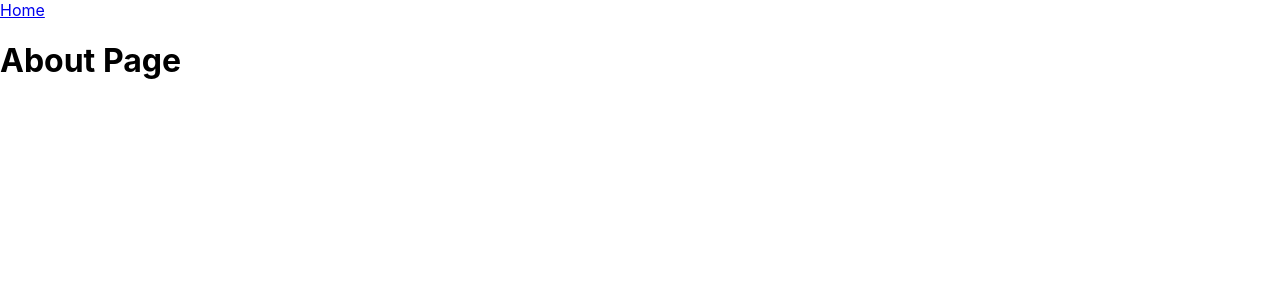
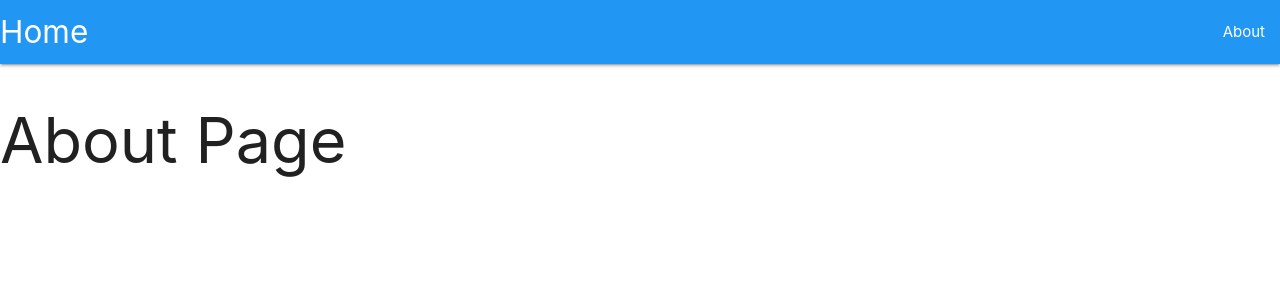
Before and after one commit to web-development2017/heroku_book_app, a React (Create React App) app: page /about in a window 1280 px wide. Shown: the top 300 px of the page. Built offline with nearby package versions, Linux system fonts and the light colour scheme.

Commit message:
check materialize css works

```diff
--- a/package.json
+++ b/package.json
@@ -6,6 +6,7 @@
     "@testing-library/jest-dom": "^5.11.9",
     "@testing-library/react": "^11.2.3",
     "@testing-library/user-event": "^12.6.2",
+    "materialize-css": "^1.0.0",
     "react": "^17.0.1",
     "react-dom": "^17.0.1",
     "react-router-dom": "^5.2.0",
--- a/src/About.js
+++ b/src/About.js
@@ -2,8 +2,19 @@
 function About(){
     return (
         <>
-            <Link to="/">Home</Link>
+        <header className="Navbar">
+            <nav className="blue">
+                <div className="nav-wrapper">
+                    <Link to="/" className="brand-logo left">Home</Link>
+                    <ul id="nav-mobile" className="right hide-on-med-and-down">
+                        <li><Link to="/about" className="right">About</Link></li>
+                    </ul>
+                </div>
+            </nav>
+
             <h1>About Page</h1>
+        </header>
+
         </>
     );
 }
--- a/src/App.js
+++ b/src/App.js
@@ -1,3 +1,4 @@
+import 'materialize-css/dist/css/materialize.min.css';
 import About from './About';
 import Home from './Home';
 
--- a/src/Home.js
+++ b/src/Home.js
@@ -2,8 +2,19 @@
 function Home(){
     return (
         <>
-            <Link to="/about">About</Link>
-            <h1>Home Page</h1>
+            <header className="Navbar">
+                <nav className="blue">
+                    <div className="nav-wrapper">
+                        <Link to="/" className="brand-logo left">Home</Link>
+                        <ul id="nav-mobile" className="right hide-on-med-and-down">
+                            <li><Link to="/about" className="right">About</Link></li>
+                        </ul>
+
+                    </div>
+                </nav>
+
+                <h1>Home Page</h1>
+            </header>
         </>
     );
 }
```
Also changed, not shown: 2 other files (tests, documents, lock files or other folders).
